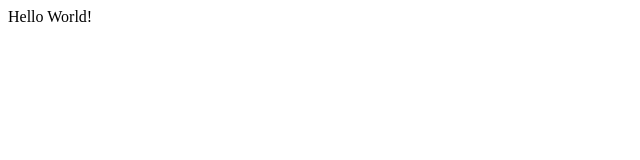
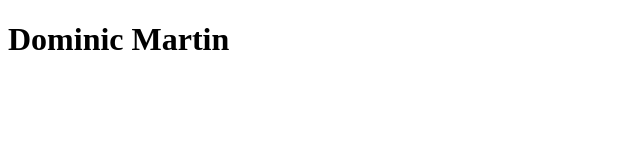
Before and after one commit to mart1254/html-assignment, a plain HTML site: page index.html in a window 1280 px wide. Shown: the whole page, without its empty margins (0-640 px from the left). Drawn offline with Linux system fonts and the light colour scheme.

Commit message:
Adds Homepage

```diff
--- a/index.html
+++ b/index.html
@@ -4,9 +4,9 @@
     <meta charset="UTF-8">
     <meta http-equiv="X-UA-Compatible" content="IE=edge">
     <meta name="viewport" content="width=device-width, initial-scale=1.0">
-    <title>Document</title>
+    <title>HTML Document</title>
 </head>
 <body>
-    Hello World!
+    <h1>Dominic Martin</h1>
 </body>
 </html>
```
